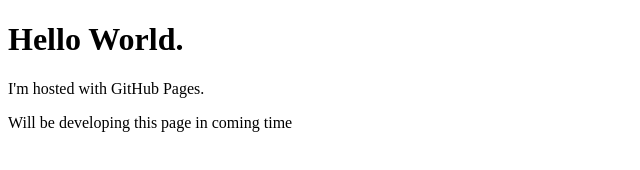
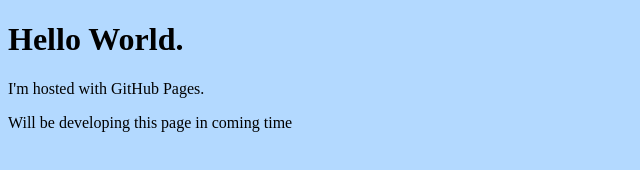
Before and after one commit to shubhamnba2009/shubhamnba2009.github.io, a plain HTML site: page index.html in a window 1280 px wide. Shown: the whole page, without its empty margins (0-640 px from the left). Drawn offline with Linux system fonts and the light colour scheme.

Commit message:
Added CSS property for background color

```diff
--- a/index.html
+++ b/index.html
@@ -1,6 +1,13 @@
 <!DOCTYPE html>
 <html>
-<body background-color:#b3d9ff>
+    <head>
+        <style>
+        body {
+    background-color:#b3d9ff;
+}
+</style>
+        </head>
+<body>
 <h1>Hello World.</h1>
 <p>I'm hosted with GitHub Pages.</p>
 <p>Will be developing this page in coming time</p>
```
